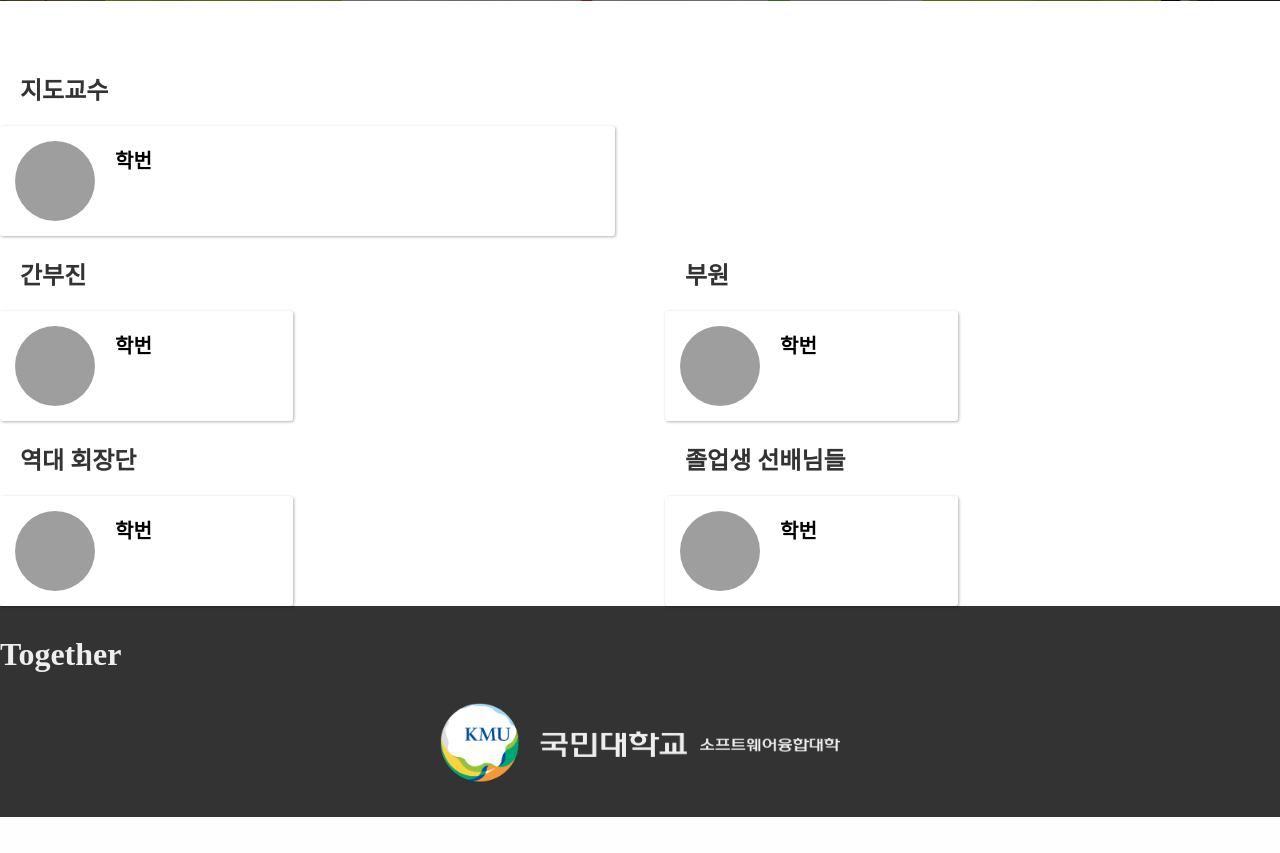
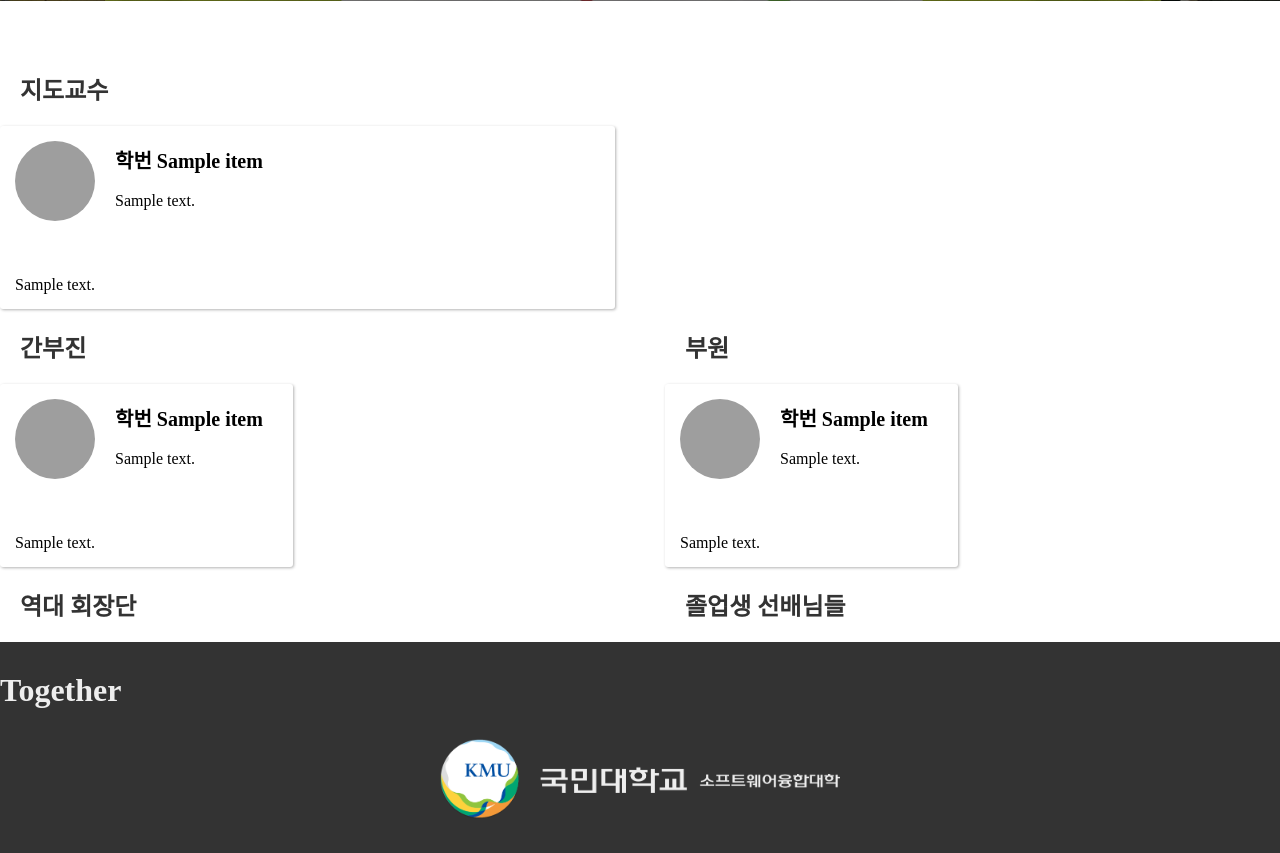
Before and after one commit to KMU-WINK/kmu-wink-official, a Django app: template templates/members.html in a window 1280 px wide. Shown: the part 599-1452 px from the top of the page. Before the commit the page ends 1416 px from the top, so only its background shows below. Run offline with Django 3.2, Linux system fonts and the light colour scheme; tables that the repository leaves empty hold one stand-in row (values such as "Sample post"); the template is opened without the code that fills it: values that come from a table or form of the project are taken from there, most other values are stand-ins (such as "Sample title", 1, 10 or a date in 2020); some libraries are stand-ins or nearby versions; some web fonts are replaced; grey boxes are pictures that could not be loaded.

Commit message:
emoji 누락 수정

```diff
--- a/templates/component/human_card.html
+++ b/templates/component/human_card.html
@@ -65,14 +65,14 @@
             </ul>
         </div>
     </div>
-{#    <div class="github">#}
+    <div class="github">
 {#        Last contributions : <span class="time" data-time="{{ item.github.updated_at }}"></span>#}
-{#        <div class="user_emojis">#}
-{#            <ul>#}
-{#                {% for emoji in item.emoji %}#}
-{#                        <li class="emoji">{{ emoji.content }}</li>#}
-{#                {% endfor %}#}
-{#            </ul>#}
-{#        </div>#}
-{#    </div>#}
+        <div class="user_emojis">
+            <ul>
+                {% for emoji in item.emoji %}
+                    <li class="emoji">{{ emoji.content }}</li>
+                {% endfor %}
+            </ul>
+        </div>
+    </div>
 </div>
```
Also changed, not shown: account/views.py (+10 -10 lines).
